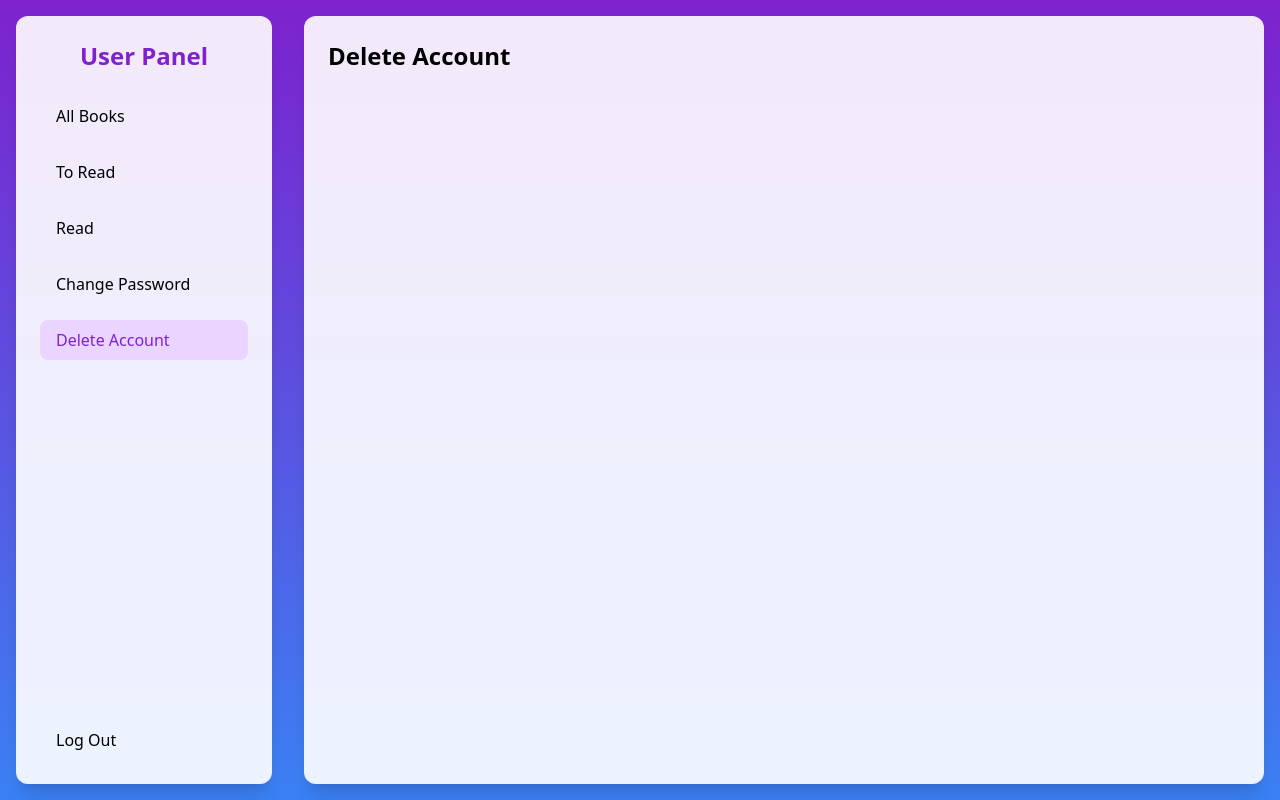
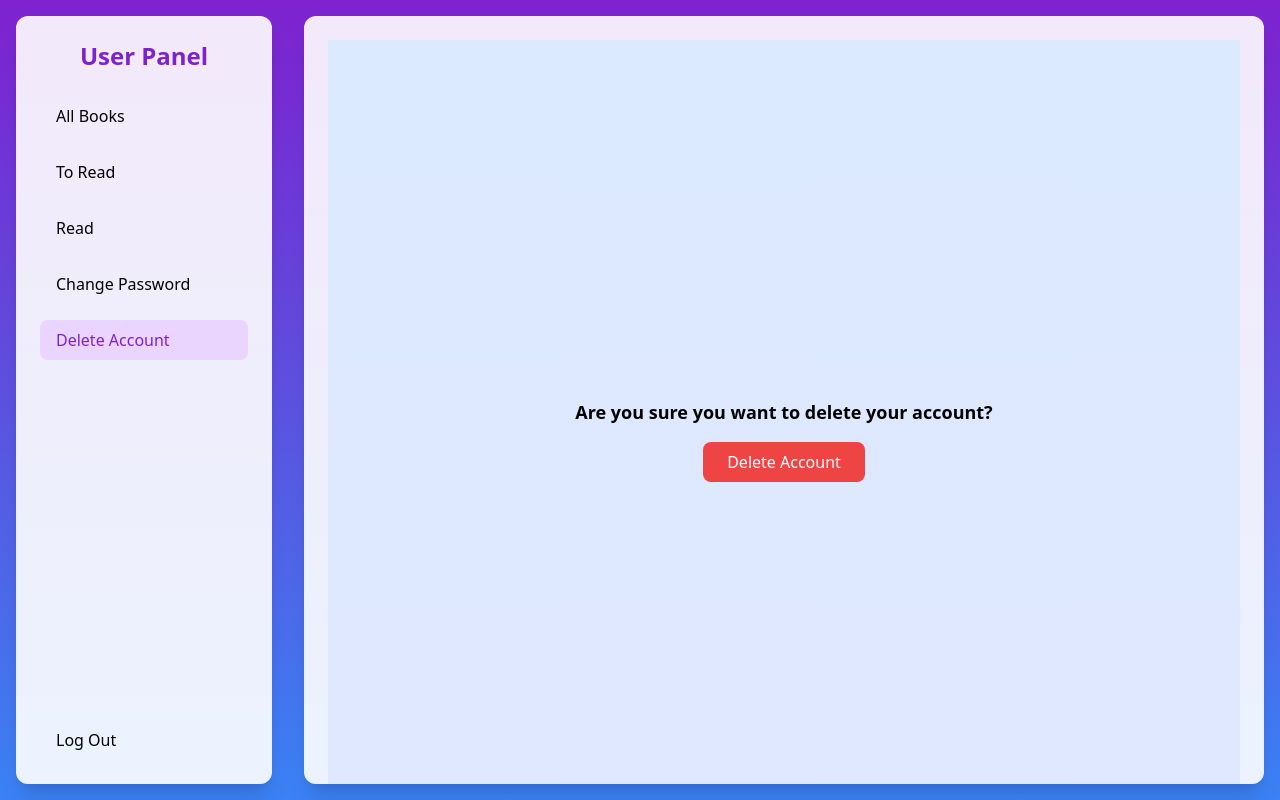
Before and after one commit to stefandanielachirei/licenta-2025-rares-diaconu, a Next.js app in the folder goodreads/: page /user/1 in a window 1280 px wide. Both pictures are taken after a click on the item "Delete Account". Built offline with nearby package versions, Linux system fonts and the light colour scheme.

Commit message:
aproape terminat stergerea contului din user

```diff
--- a/goodreads/app/user/[email]/page.tsx
+++ b/goodreads/app/user/[email]/page.tsx
@@ -78,6 +78,63 @@ const UserDashboard = () => {
       alert(`Error: ${err.message}`);
     }
   };
+
+  const deleteAccount = async() => {
+
+    try{
+      const token = window.localStorage.getItem("token");
+      if(!token){
+        throw new Error("Authentication token is missing");
+      }
+
+      const validateResponse = await fetch("http://localhost:8080/validate", {
+        method: "GET",
+        headers: {
+          Authorization: `Bearer ${token}`,
+        },
+      });
+
+      if (!validateResponse.ok) {
+        throw new Error("Token validation failed");
+      }
+
+      const userInfo = await validateResponse.json()
+
+      const response = await fetch(`http://localhost:8000/deleteUser?email=${userInfo.username}`, {
+        method: "DELETE",
+        headers: {
+          Authorization: `Bearer ${token}`,
+        },
+      });
+
+      if(!response.ok){
+        throw new Error(`Failed to delete account: ${response.statusText}`);
+      }
+
+      const responseIDM = await fetch("http://localhost:8080/deleteUser", {
+        method: "POST",
+        headers: {
+          "Content-Type": "application/json",
+          Authorization: `Bearer ${token}`,
+        },
+        body: JSON.stringify({
+          username: userInfo.username
+        }),
+      });
+
+      if(!responseIDM.ok){
+        throw new Error(`Failed to delete IDM user: ${responseIDM.statusText}`);
+      }
+
+      alert("Account deleted successfully!");
+      window.localStorage.removeItem("token");
+      router.push("/");
+
+    }catch (err: any) {
+      alert(err.message);
+    }
+  }
+
 
   const handleLogout = async () => {
     try {
@@ -174,7 +231,17 @@ const UserDashboard = () => {
           </div>
         )
       case "deleteAccount":
-        return <h1 className="text-2xl font-bold">Delete Account</h1>;
+        return (
+            <div className="flex flex-col items-center justify-center h-screen bg-gradient-to-b from-blue-100 to-indigo-100">
+              <p className="text-lg font-semibold mb-4">Are you sure you want to delete your account?</p>
+              <button
+                onClick={deleteAccount}
+                className="bg-red-500 text-white px-6 py-2 rounded-lg hover:bg-red-700 transition"
+              >
+                Delete Account
+              </button>
+            </div>
+          );
       case "logout":
         return (
           <div className="flex flex-col items-center justify-center h-screen bg-gradient-to-b from-blue-100 to-indigo-100">
```
Also changed, not shown: 1 other file (tests, documents, lock files or other folders).
